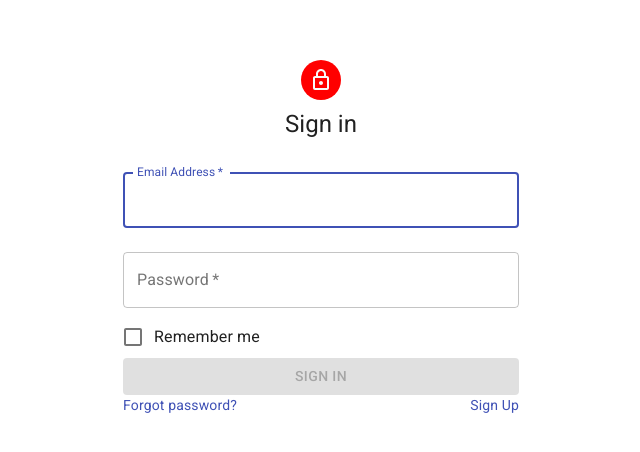
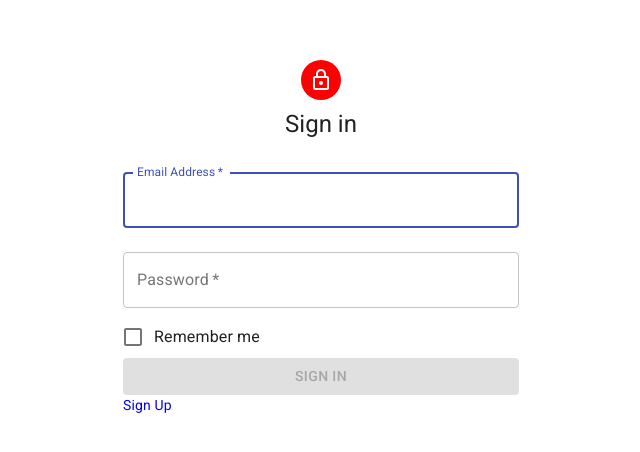
Before and after one commit to sohanthapa/ElderTree-Project1, a React (Create React App) app in the folder react/: page / in a window 1280 px wide. Shown: the part 146-598 px from the top of the page, without its empty margins (319-959 px from the left). Built offline with nearby package versions, Linux system fonts and the light colour scheme.

Commit message:
Fix login and signup
- Console warnings
- isAuthenticated state not saving upon refresh

```diff
--- a/react/src/App.js
+++ b/react/src/App.js
@@ -18,10 +18,15 @@ class App extends Component {
 
   async componentDidMount() {
     this.setState({ isAuthenticating: false });
+    // Use localstorage for getItem
+    const authenticated = localStorage.getItem('authenticated');
+    this.setState({ isAuthenticated: authenticated });
   }
 
   userHasAuthenticated = (authenticated) => {
     this.setState({ isAuthenticated: authenticated });
+    // console.log(this.state.isAuthenticated);
+    localStorage.setItem('authenticated', this.state.isAuthenticated);
   };
 
   handleLogout = async () => {
--- a/react/src/components/login/LogIn.js
+++ b/react/src/components/login/LogIn.js
@@ -1,10 +1,11 @@
+/* eslint-disable react/prop-types */
+/* eslint-disable react/destructuring-assignment */
 import React, { Component } from 'react';
 import Avatar from '@material-ui/core/Avatar';
 import CssBaseline from '@material-ui/core/CssBaseline';
 import TextField from '@material-ui/core/TextField';
 import FormControlLabel from '@material-ui/core/FormControlLabel';
 import Checkbox from '@material-ui/core/Checkbox';
-import Link from '@material-ui/core/Link';
 import { Link as RouterLink } from 'react-router-dom';
 import Grid from '@material-ui/core/Grid';
 import LockOutlinedIcon from '@material-ui/icons/LockOutlined';
@@ -52,25 +53,24 @@ class Login extends Component {
     };
   }
 
+
    handleChange = async (event) => {
      this.setState({
        [event.target.id]: event.target.value,
      });
    };
 
-
-
    onUserLogInSuccess = (response) => {
      // eslint-disable-next-line no-console
-    this.props.history.push("/dashboard");
+     this.props.history.push('/dashboard');
      this.props.userHasAuthenticated(true);
    };
+
   onUserLogInError = (response) => {
-
+    console.log(response);
     // eslint-disable-next-line no-console
     return this.setState({ invalidCredentials: 'User account does not exist!'});
   };
-
 
    handleSubmit = async (event) => {
      const { email, password } = this.state;
@@ -80,7 +80,7 @@ class Login extends Component {
 
      const logInCredentials = {
        Email: email,
-      Password: password
+       Password: password,
      }
 
      UserService.LogIn(
@@ -97,7 +97,6 @@ class Login extends Component {
      //    alert(e.message);
      //    this.setState({ isLoading: false });
      // }
-
 
      this.setState({ isLoading: false });
    };
@@ -161,7 +160,7 @@ class Login extends Component {
              />
              <LogInButton
                block
-               bsSize="large"
+               bssize="large"
                disabled={!this.validateForm()}
                type="submit"
                isLoading={this.state.isLoading}
@@ -174,17 +173,12 @@ class Login extends Component {
              />
 
              <Grid container>
-               <Grid item xs>
-                 <Link href="#" variant="body2">
-                    Forgot password?
-                 </Link>
-               </Grid>
                <Grid item>
                  <RouterLink
                    to="/signup"
-                   style={{ textDecoration: 'none' }}
+                   style={{ textDecoration: 'none', color: 'blue' }}
                  >
-                   <Link variant="body2">Sign Up</Link>
+                   Sign Up
                  </RouterLink>
                </Grid>
              </Grid>
--- a/react/src/components/signup/SignUp.js
+++ b/react/src/components/signup/SignUp.js
@@ -53,26 +53,6 @@ class SignUp extends Component {
          userExists: ''
       };
    }
-
-   handleConfirmationSubmit = async event => {
-      event.preventDefault();
-
-      this.setState({ isLoading: true });
-
-      // try {
-      //    await Auth.confirmSignUp(
-      //       this.state.email,
-      //       this.state.confirmationCode
-      //    );
-      //    await Auth.signIn(this.state.email, this.state.password);
-
-      //    this.props.userHasAuthenticated(true);
-      //    this.props.history.push('/dashboard');
-      // } catch (e) {
-      //    alert(e.message);
-      //    this.setState({ isLoading: false });
-      // }
-   };
 
    onUserSignUpSuccess = (response) => {
      // eslint-disable-next-line no-console
@@ -231,8 +211,8 @@ class SignUp extends Component {
                   </Grid>
                   <Box mt={2}>
                      <LogInButton
-                        block
-                        bsSize="large"
+                        block="true"
+                        bssize="large"
                         disabled={!this.validateForm()}
                         type="submit"
                         isLoading={isLoading}
```
Lines whose indentation alone changed are shown as unchanged.
